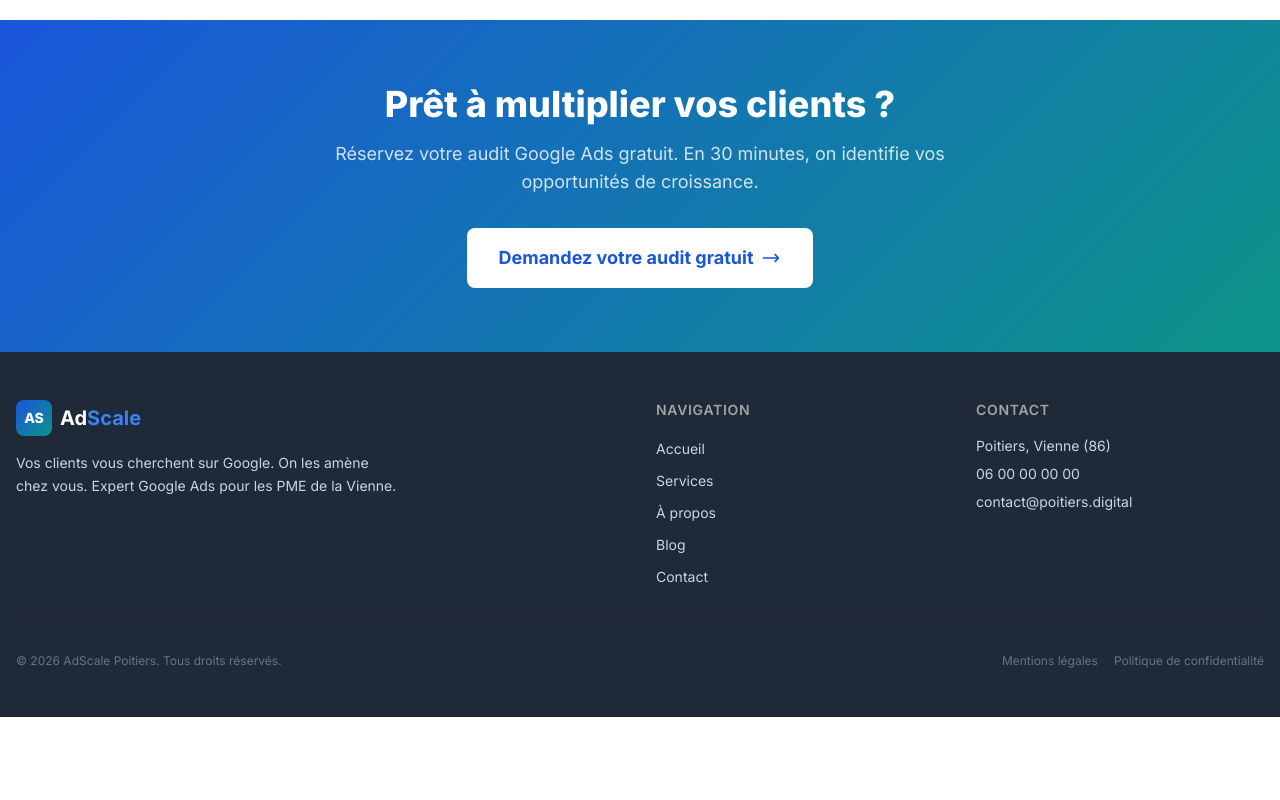
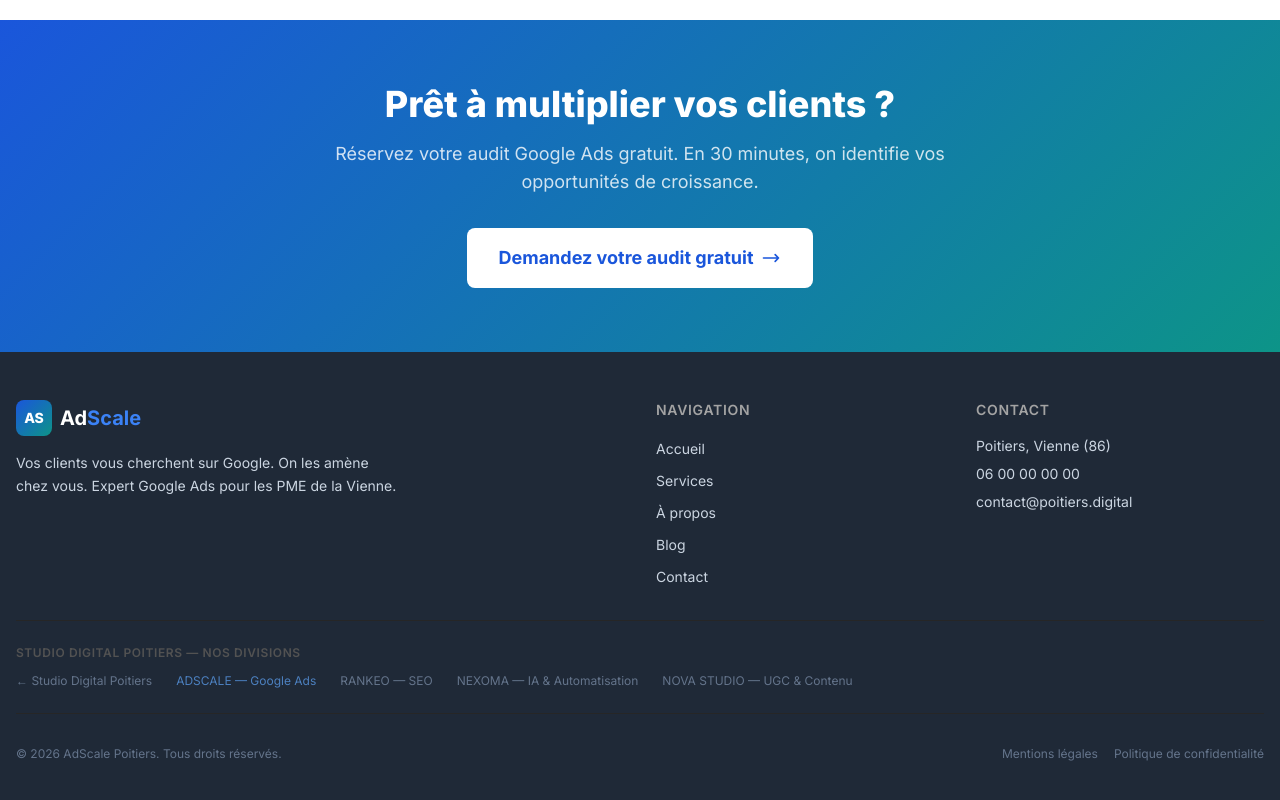
Before and after one commit to nicolads2004-ops/adscale-poitiers, a Nuxt app: page /contact in a window 1280 px wide. Shown: the part 1154-1954 px from the top of the page. Before the commit the page ends 1871 px from the top, so only its background shows below. Built offline with nearby package versions, Linux system fonts and the light colour scheme.

Commit message:
feat: maillage interne — liens vers toutes les divisions

```diff
--- a/components/AppFooter.vue
+++ b/components/AppFooter.vue
@@ -60,6 +60,18 @@
         </div>
       </div>
 
+      <!-- Divisions -->
+      <div class="border-t border-neutral-800 pt-6 mb-6">
+        <p class="text-xs font-semibold uppercase tracking-wider text-neutral-600 mb-3">Studio Digital Poitiers — nos divisions</p>
+        <div class="flex flex-wrap gap-x-6 gap-y-2">
+          <a href="https://poitiers.digital" target="_blank" rel="noopener" class="text-xs text-neutral-500 hover:text-white transition-colors">← Studio Digital Poitiers</a>
+          <a href="https://adscale.poitiers.digital" class="text-xs text-blue-400/70">ADSCALE — Google Ads</a>
+          <a href="https://rankeo.poitiers.digital" target="_blank" rel="noopener" class="text-xs text-neutral-500 hover:text-green-400 transition-colors">RANKEO — SEO</a>
+          <a href="https://nexoma.poitiers.digital" target="_blank" rel="noopener" class="text-xs text-neutral-500 hover:text-purple-400 transition-colors">NEXOMA — IA & Automatisation</a>
+          <a href="https://nova-studio.poitiers.digital" target="_blank" rel="noopener" class="text-xs text-neutral-500 hover:text-rose-400 transition-colors">NOVA STUDIO — UGC & Contenu</a>
+        </div>
+      </div>
+
       <!-- Bottom -->
       <div class="border-t border-neutral-800 pt-8 flex flex-col md:flex-row items-center justify-between gap-4">
         <p class="text-xs text-neutral-500">&copy; {{ new Date().getFullYear() }} AdScale Poitiers. Tous droits réservés.</p>
```
